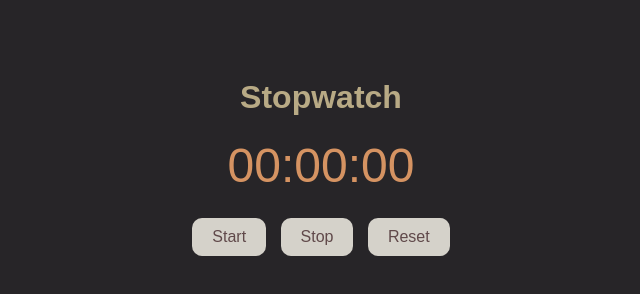
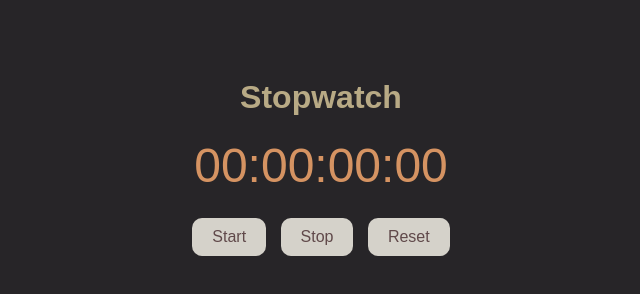
Before and after one commit to Egecher/Stopwatch, a plain HTML site: page index.html in a window 1280 px wide. Shown: the whole page, without its empty margins (319-959 px from the left). Drawn offline with Linux system fonts and the light colour scheme.

Commit message:
refactor: splitsecond add

```diff
--- a/index.html
+++ b/index.html
@@ -12,7 +12,7 @@
     </header>
 
     <article>
-        <div id="stopwatch">00:00:00</div>
+        <div id="stopwatch">00:00:00:00</div>
         <button id="start">Start</button>
         <button id="stop">Stop</button>
         <button id="reset">Reset</button>
```
